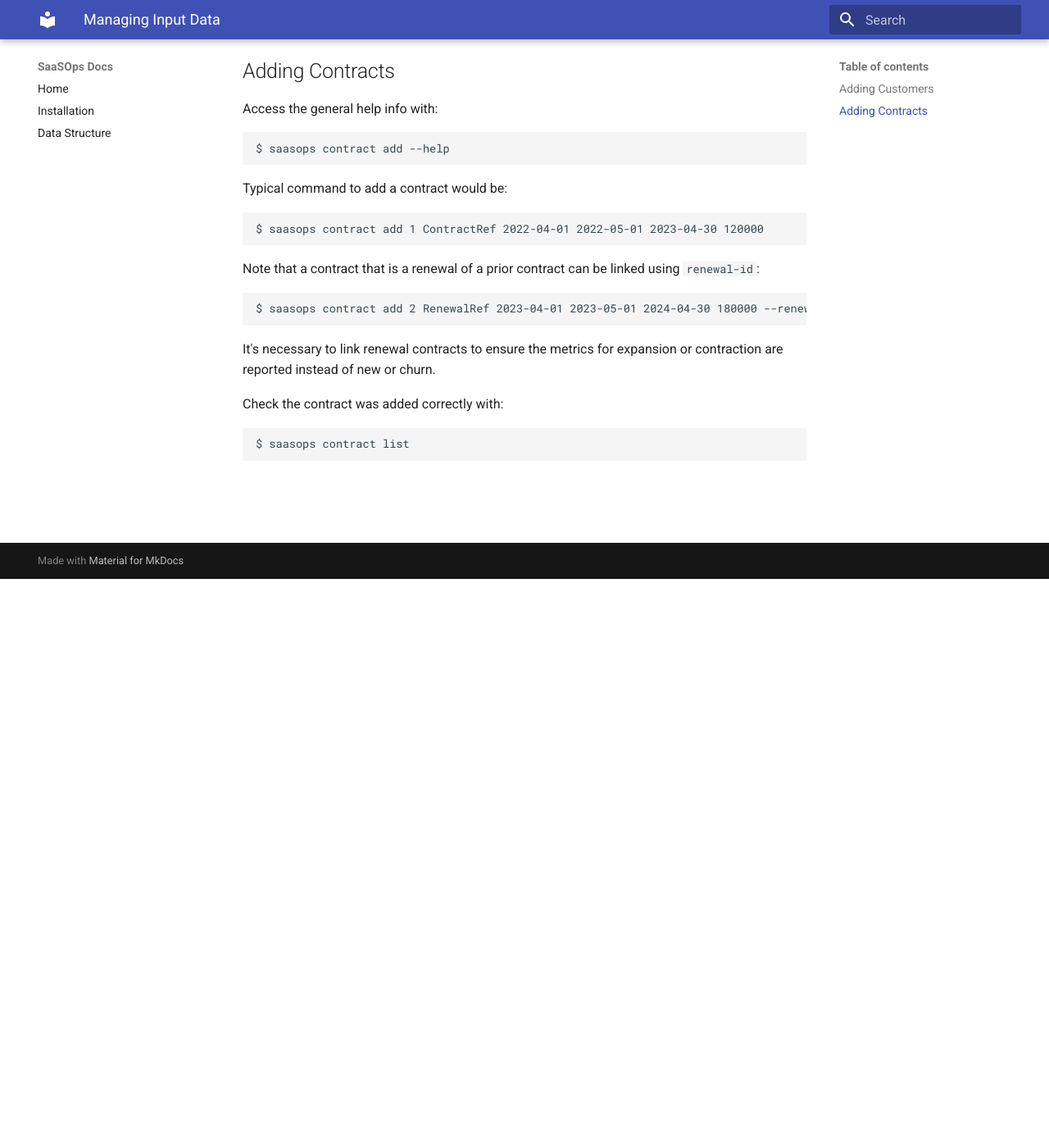
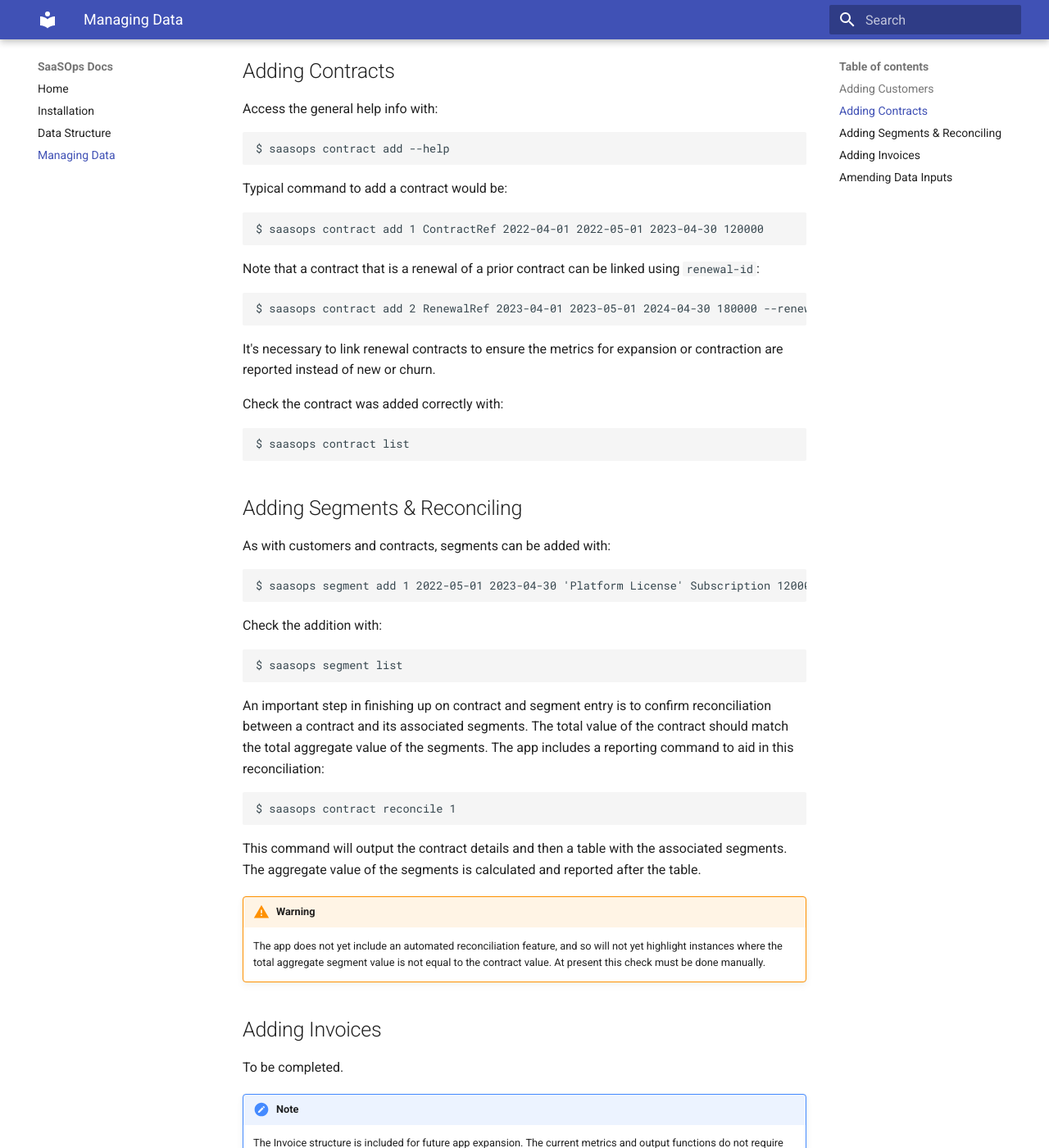
Before and after one commit to birchpoplar/saasops, an MkDocs documentation site: the page built from docs/docs/managing_data.md, in a window 1280 px wide and 1400 px high, scrolled down 694 px. Shown: the whole window at 82% size. Built offline with MkDocs 1.6.1 and Material for MkDocs 9.7.7, drawn with Linux system fonts in a browser that asks for light colours; some of the changed text lies outside the part shown.

Commit message:
doc updates

```diff
--- a/docs/docs/managing_data.md
+++ b/docs/docs/managing_data.md
@@ -38,3 +38,43 @@
 Check the contract was added correctly with:
 
 	$ saasops contract list
+
+## Adding Segments & Reconciling
+
+As with customers and contracts, segments can be added with:
+
+	$ saasops segment add 1 2022-05-01 2023-04-30 'Platform License' Subscription 120000
+
+Check the addition with:
+
+	$ saasops segment list
+
+An important step in finishing up on contract and segment entry is to confirm reconciliation between a contract and its associated segments. The total value of the contract should match the total aggregate value of the segments. The app includes a reporting command to aid in this reconciliation:
+
+	$ saasops contract reconcile 1
+
+This command will output the contract details and then a table with the associated segments. The aggregate value of the segments is calculated and reported after the table.
+
+!!! warning
+    The app does not yet include an automated reconciliation feature, and so will not yet highlight instances where the total aggregate segment value is not equal to the contract value. At present this check must be done manually.
+
+## Adding Invoices
+
+To be completed.
+
+!!! note
+    The Invoice structure is included for future app expansion. The current metrics and output functions do not require invoice information.
+
+## Amending Data Inputs
+
+Any entry in any of the database tables can be updated to a new value using:
+
+	$ saasops TABLE update ID FIELD VALUE
+
+For example:
+
+	$ saasops contract update 1 contractdate 2022-03-01
+
+To move the booked date of our example contract above forward one month.
+
+Field names can be found in the `create_tables.sql` script in the `data/` folder.
--- a/docs/mkdocs.yml
+++ b/docs/mkdocs.yml
@@ -3,6 +3,7 @@
    - Home: index.md
    - Installation: installation.md
    - Data Structure: data_structure.md
+   - Managing Data: managing_data.md
 theme:
    name: 'material'
 
```
Also changed, not shown: docs/docs/index.md (+2 -2 lines).
